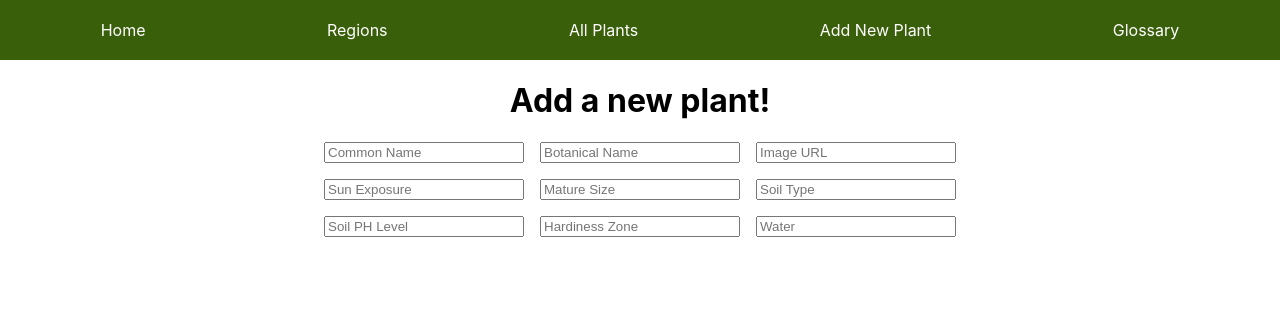
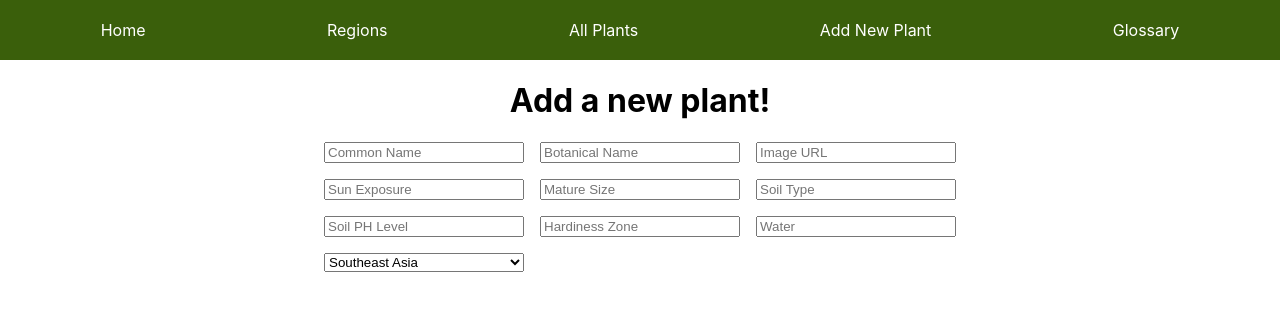
Before and after one commit to ap2121/Plant-Finder, a React (Create React App) app in the folder client/: page /addplant in a window 1280 px wide. Shown: the top 310 px of the page. Built offline with nearby package versions, Linux system fonts and the light colour scheme.

Commit message:
drop down menu updates state with region id

```diff
--- a/client/src/pages/AddPlant.js
+++ b/client/src/pages/AddPlant.js
@@ -30,14 +30,23 @@ const handleChange = (e) => {
     <h1 className='form-title'>Add a new plant!</h1>
     <form className='form-container'>
     <input type="text" placeholder='Common Name' name='commonName' onChange={handleChange} value={formData.commonName}/>
-    <input type="text" placeholder='Botanical Name' name='botanicalName' onChange={handleChange}/>
-    <input type="text" placeholder="Image URL" name="Image" onChange={handleChange}/>
-    <input type="text" placeholder='Sun Exposure' name="sunExposure" onChange={handleChange}/>
-    <input type="number" placeholder='Mature Size' name="matureSize" min="1" onChange={handleChange}/>
-    <input type="text" placeholder='Soil Type' name='soilType' onChange={handleChange}/>
-    <input type='number' placeholder="Soil PH Level" name="soilPHAvg" min="1" max="14" onChange={handleChange}/>
-    <input type='number' placeholder='Hardiness Zone' name="hardinessZone" min="1" max="13" onChange={handleChange}/>
-    <input type="text" placeholder='Water' name='water' onChange={handleChange}/>
+    <input type="text" placeholder='Botanical Name' name='botanicalName' onChange={handleChange} value={formData.scientificName}/>
+    <input type="text" placeholder="Image URL" name="Image" onChange={handleChange} value={formData.img}/>
+    <input type="text" placeholder='Sun Exposure' name="sunExposure" onChange={handleChange} value={formData.sunExposure}/>
+    <input type="number" placeholder='Mature Size' name="matureSize" min="1" onChange={handleChange} value={formData.matureSize}/>
+    <input type="text" placeholder='Soil Type' name='soilType' onChange={handleChange} value={formData.soilType}/>
+    <input type='number' placeholder="Soil PH Level" name="soilPHAvg" min="1" max="14" onChange={handleChange} value={formData.soilPHAvg}/>
+    <input type='number' placeholder='Hardiness Zone' name="hardinessZone" min="1" max="13" onChange={handleChange} value={formData.hardinessZone}/>
+    <input type="text" placeholder='Water' name='water' onChange={handleChange} value={formData.water}/>
+    <select onChange={handleChange} name='nativeRegion' id={formData.nativeRegion} >
+      <option value="" disabled>Native Region</option>
+      <option value="63e8c0aef31caa5f1e8d7fe0">Southeast Asia</option>
+      <option value="63e8c0aef31caa5f1e8d7fe1">North America</option>
+      <option value="63e8c0aef31caa5f1e8d7fe2">South America</option>
+      <option value="63e8c0aef31caa5f1e8d7fe5">Northern Africa</option>
+      <option value="63e8c0aef31caa5f1e8d7fe3">Carribean</option>
+      <option value="63e8c0aef31caa5f1e8d7fe4">Southern Europe</option>
+    </select>
     </form>
   </div>
   )
```
